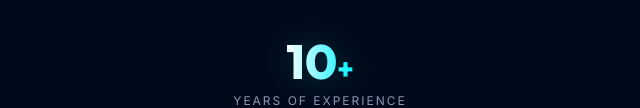
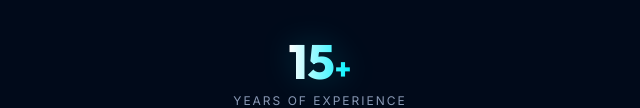
Before and after one commit to DinethmiPeiris/idecship-website, a website built with webpack: page Idecship/about.html in a window 1280 px wide. Shown: the part 849-957 px from the top of the page, 320-960 px from the left. Built offline with nearby package versions, Linux system fonts and the light colour scheme.

Commit message:
Fix formatting issues in about.html

```diff
--- a/Idecship/about.html
+++ b/Idecship/about.html
@@ -58,7 +58,7 @@
     </div>
     <div class="abt-mission-strip__divider"></div>
     <div class="abt-mission-strip__item">
-      <span class="abt-mission-strip__value gradient-text">10<span>+</span></span>
+      <span class="abt-mission-strip__value gradient-text">15<span>+</span></span>
       <span class="abt-mission-strip__label">Years of Experience</span>
     </div>
   </div>
```
